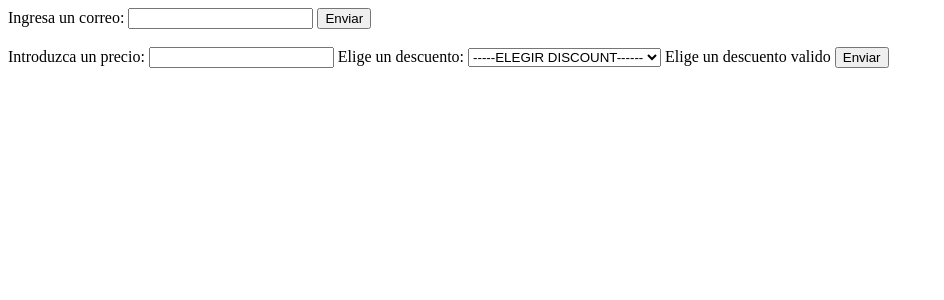
After one commit to Promerante/DesarolloWebEntornoServidor, a PHP site: page /validar_email.php?precio=1 in a window 1280 px wide. The commit adds this page. Shown: the top 300 px of the page, without its empty margins (0-944 px from the left). Run offline with PHP 8.4, Linux system fonts and the light colour scheme; data that the repository does not hold is empty.

Commit message:
Clase 7/11

```diff
--- /dev/null
+++ b/Practicas/Tema7/validar_email.php
@@ -0,0 +1,94 @@
+<!DOCTYPE html>
+<html lang="es">
+
+<head>
+    <meta charset="UTF-8">
+    <meta name="viewport" content="width=device-width, initial-scale=1.0">
+    <title>Validar email</title>
+    <style>
+        .error {
+            color: red;
+        }
+
+        .acierto {
+            color: green;
+        }
+    </style>
+</head>
+
+<body>
+    <?php
+    error_reporting(E_ALL);
+    ini_set("display_errors", 1);
+    require("funciones.php");
+    if ($_SERVER["REQUEST_METHOD"] == "POST") {
+        $email = filter_var($_POST["email"], FILTER_SANITIZE_EMAIL);
+        if (filter_var($email, FILTER_VALIDATE_EMAIL) == false) {
+            $res_int = "<span class='error'>Correo no valido</span>";
+        } else {
+            $res_int = "<span class='acierto'>Has introducido bien el email</span>";
+        }
+    }
+    ?>
+
+    <form action="" method="post">
+        <label for="emailLabel">Ingresa un correo:</label>
+        <input type="text" name="email">
+        <input type="submit" value="Enviar">
+        <br><br>
+        <?php echo $res_int; ?>
+    </form>
+
+    <?php
+    if ($_SERVER["REQUEST_METHOD"] == "GET") {
+        $temp_precio = $_GET["precio"];
+        if (isset($_GET["descuento"])) $temp_descuento = $_GET["descuento"];
+        else $temp_descuento = "";
+        if ($temp_precio == "") {
+            $err_precio = "El precio es obligatorio";
+        } else {
+            if (filter_var($temp_precio, FILTER_VALIDATE_FLOAT) == false) {
+                $err_precio = "Mete un numero decimal";
+            } else {
+                if ($temp_precio <= 0) {
+                    $err_precio = "El precio no puede ser menor o igual a 0";
+                } else {
+                    $precio=$temp_precio;
+                }
+            }
+        }
+        if($temp_descuento=""){
+            $err_descuento="Elige un descuento";
+        }elseif(filter_var($temp_descuento,FILTER_VALIDATE_INT)==false){
+            $err_descuento="Elige un descuento valido";
+        }
+        else{
+            $descuento_valido=[10,20,30];
+            if(!in_array($temp_descuento,$descuento_valido)){
+                $err_descuento="El descuento no esta en la lista,mendrugo";
+            }
+            else{
+
+            }
+        }
+    }
+    ?>
+
+    <form action="" method="get">
+        <label for="precioLabel">Introduzca un precio:</label>
+        <input type="text" name="precio">
+        <?php if(isset($err_precio)) echo $err_precio;?>
+        <label for="precio">Elige un descuento:</label>
+        <select name="descuento" id="">
+            <option disabled selected hidden>-----ELEGIR DISCOUNT------</option>
+            <option value="10">10%</option>
+            <option value="20">20%</option>
+            <option value="30">30%</option>
+        </select>
+        <?php if(isset($err_descuento)) echo $err_descuento;?>
+        <input type="submit" value="Enviar">
+        <br><br>
+    </form>
+</body>
+
+</html>
```
Also changed, not shown: Practicas/Tema7/filter_var.php (added, +131 -0 lines), Practicas/Tema7/vulnerabilidad.php (+3 -7 lines), Practicas/Tema7/funciones.php (added).
